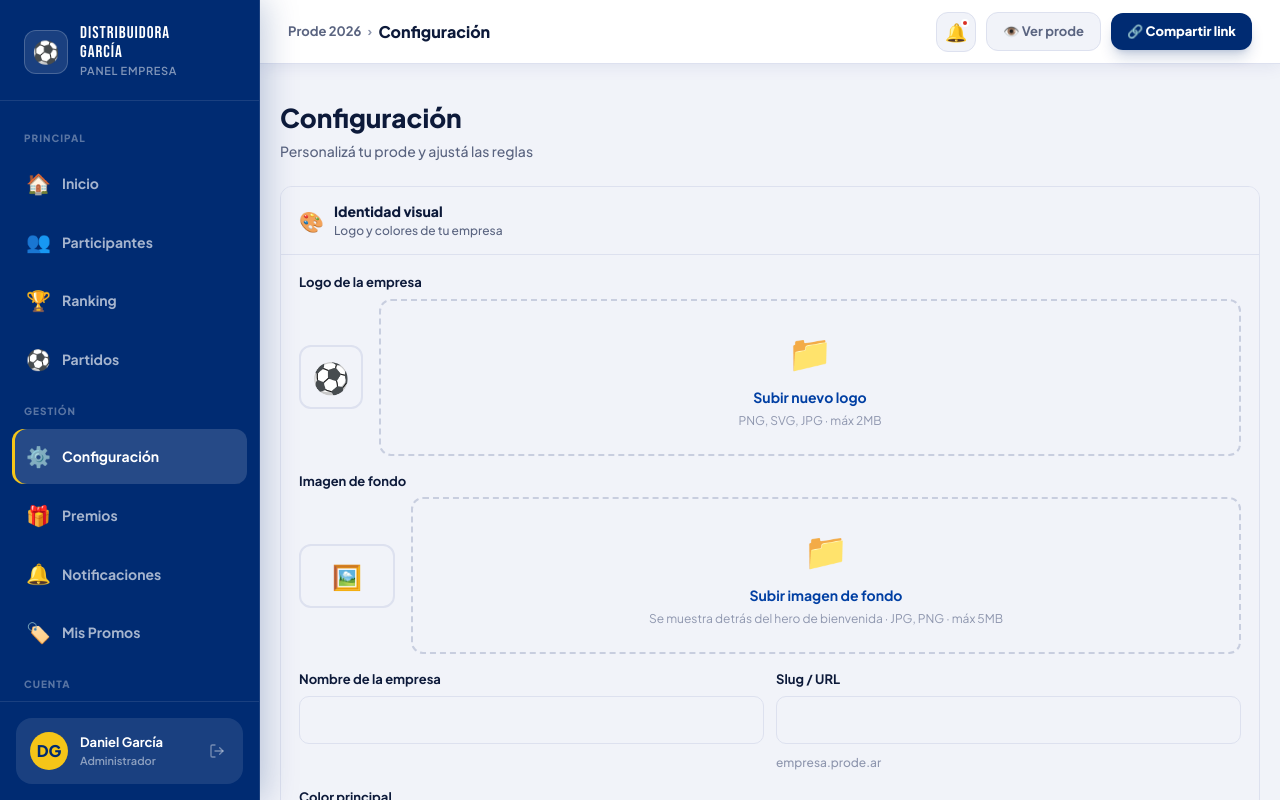
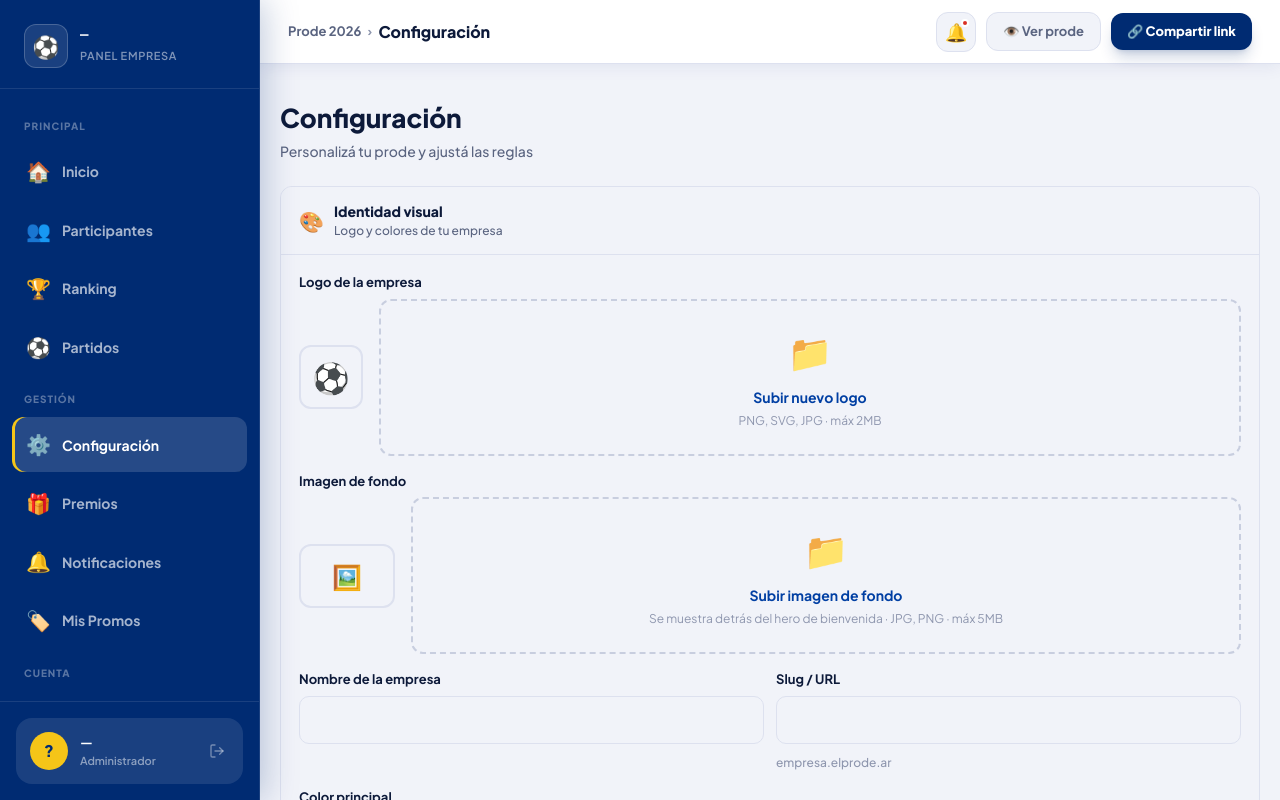
Before and after one commit to elprodeargento/prode-argento, a Next.js app in the folder apps/web/: page /empresa/configuracion in a window 1280 px wide. Shown: the top 800 px of the page. Built offline with nearby package versions, Linux system fonts and the light colour scheme; no server answers.

Commit message:
Render deploy

```diff
--- a/apps/web/src/app/(empresa)/empresa/dashboard/page.tsx
+++ b/apps/web/src/app/(empresa)/empresa/dashboard/page.tsx
@@ -48,7 +48,7 @@ export default async function EmpresaDashboardPage() {
       <div className="page-header">
         <div>
           <h1 className="text-[26px] font-[900] text-[#0D1A3A] mb-1">
-            ¡Buen día, {user.user_metadata?.full_name?.split(' ')[0] || 'Daniel'}! 👋
+            ¡Buen día, {(user.user_metadata?.full_name || user.user_metadata?.name || user.email)?.split(/[ @]/)[0]}! 👋
           </h1>
           <p className="text-[14px] text-[#5A6480] font-medium">Acá está todo lo que pasa en tu prode hoy</p>
         </div>
--- a/apps/web/src/components/empresa/ConfigForm.tsx
+++ b/apps/web/src/components/empresa/ConfigForm.tsx
@@ -259,7 +259,7 @@ export function ConfigForm() {
                 {...register('slug')}
                 className="field-input"
               />
-              <div className="field-hint mt-1">{watch('slug') || 'empresa'}.prode.ar</div>
+              <div className="field-hint mt-1">{watch('slug') || 'empresa'}.elprode.ar</div>
               {errors.slug && <p className="text-xs text-red-500 mt-1">{errors.slug.message}</p>}
             </div>
           </div>
--- a/apps/web/src/components/empresa/DashboardLink.tsx
+++ b/apps/web/src/components/empresa/DashboardLink.tsx
@@ -6,7 +6,7 @@ export function DashboardLink({ empresa }: { empresa: any }) {
   const [copied, setCopied] = useState(false)
   const [showQR, setShowQR] = useState(false)
 
-  const url = `${empresa?.slug ?? 'miempresa'}.prode.ar`
+  const url = `${empresa?.slug ?? 'miempresa'}.elprode.ar`
   const fullUrl = `https://${url}`
 
   const copy = () => {
--- a/apps/web/src/components/empresa/NotifForm.tsx
+++ b/apps/web/src/components/empresa/NotifForm.tsx
@@ -41,7 +41,7 @@ function EmailPreview({ message }: { message: string }) {
       <div className="bg-slate-100 px-4 py-3 border-b border-slate-200 space-y-1">
         <div className="flex items-center gap-2 text-xs font-bold text-slate-500">
           <span className="w-14 text-right text-slate-400">De:</span>
-          <span className="text-slate-700">Prode Mundial 2026 &lt;no-reply@prode.ar&gt;</span>
+          <span className="text-slate-700">Prode Mundial 2026 &lt;no-reply@elprode.ar&gt;</span>
         </div>
         <div className="flex items-center gap-2 text-xs font-bold text-slate-500">
           <span className="w-14 text-right text-slate-400">Para:</span>
--- a/apps/web/src/components/empresa/OnboardingWizard.tsx
+++ b/apps/web/src/components/empresa/OnboardingWizard.tsx
@@ -90,7 +90,7 @@ export function OnboardingWizard() {
   }
 
   const copyLink = () => {
-    const url = `https://${business?.slug}.prode.ar`
+    const url = `https://${business?.slug}.elprode.ar`
     navigator.clipboard?.writeText(url)
     setCopied(true)
     setTimeout(() => setCopied(false), 2000)
@@ -114,7 +114,7 @@ export function OnboardingWizard() {
 
           <div className="bg-slate-50 rounded-2xl p-4 flex items-center gap-3 mb-4 border border-slate-200">
             <span className="flex-1 text-left text-sm font-black text-[#002B72] truncate italic">
-              {business?.slug}.prode.ar
+              {business?.slug}.elprode.ar
             </span>
             <button
               onClick={copyLink}
--- a/apps/web/src/components/layout/EmpresaSidebar.tsx
+++ b/apps/web/src/components/layout/EmpresaSidebar.tsx
@@ -33,15 +33,34 @@ const navGroups = [
   }
 ]
 
+interface Business { name: string; logo_url?: string | null }
+
+function initials(name: string) {
+  return name.split(' ').slice(0, 2).map(w => w[0]).join('').toUpperCase()
+}
+
 export function EmpresaSidebar({ isOpen, onClose }: { isOpen: boolean; onClose: () => void }) {
   const path = usePathname()
   const router = useRouter()
   const supabase = createClient()
   const [badges, setBadges] = useState<Record<string, string>>({})
+  const [business, setBusiness] = useState<Business | null>(null)
+  const [userName, setUserName] = useState('')
+  const [userEmail, setUserEmail] = useState('')
 
   useEffect(() => {
     apiGet<{ data: unknown[]; total: number }>('/participants/me?page=1&limit=1')
       .then(res => setBadges({ participants: String(res.total) }))
+      .catch(() => {})
+
+    supabase.auth.getUser().then(({ data: { user } }) => {
+      if (!user) return
+      setUserName(user.user_metadata?.full_name || user.user_metadata?.name || user.email?.split('@')[0] || '')
+      setUserEmail(user.email || '')
+    })
+
+    apiGet<Business>('/businesses/me')
+      .then(biz => setBusiness(biz))
       .catch(() => {})
   }, [])
 
@@ -49,6 +68,10 @@ export function EmpresaSidebar({ isOpen, onClose }: { isOpen: boolean; onClose:
     await supabase.auth.signOut()
     router.push('/empresa/login')
   }
+
+  const companyName = business?.name ?? ''
+  const userInitials = userName ? initials(userName) : '?'
+
   return (
     <>
       {/* Mobile Overlay */}
@@ -65,9 +88,15 @@ export function EmpresaSidebar({ isOpen, onClose }: { isOpen: boolean; onClose:
       `}>
         <div className="pt-6 px-6 pb-5 border-b border-white/10 flex items-center justify-between">
           <div className="flex items-center gap-3">
-            <div className="w-[44px] h-[44px] bg-white/10 rounded-xl flex items-center justify-center text-[22px] border-[1.5px] border-white/20">⚽</div>
+            <div className="w-[44px] h-[44px] bg-white/10 rounded-xl flex items-center justify-center text-[22px] border-[1.5px] border-white/20 overflow-hidden">
+              {business?.logo_url
+                ? <img src={business.logo_url} alt="" className="w-full h-full object-cover" />
+                : '⚽'}
+            </div>
             <div className="flex-1 min-w-0">
-              <div className="font-bebas text-white text-[17px] tracking-[1px] leading-[1.1] truncate">DISTRIBUIDORA<br />GARCÍA</div>
+              <div className="font-bebas text-white text-[17px] tracking-[1px] leading-[1.1] truncate uppercase">
+                {companyName || '—'}
+              </div>
               <div className="text-white/50 text-[11px] font-semibold uppercase tracking-[0.06em] mt-0.5">Panel empresa</div>
             </div>
           </div>
@@ -112,9 +141,11 @@ export function EmpresaSidebar({ isOpen, onClose }: { isOpen: boolean; onClose:
 
         <div className="p-4 border-t border-white/10">
           <div className="flex items-center gap-3 bg-white/10 rounded-2xl p-3.5">
-            <div className="w-[38px] h-[38px] rounded-full bg-[#F5C518] flex items-center justify-center font-black text-[#002B72] text-[16px]">DG</div>
+            <div className="w-[38px] h-[38px] rounded-full bg-[#F5C518] flex items-center justify-center font-black text-[#002B72] text-[16px] shrink-0">
+              {userInitials}
+            </div>
             <div className="flex-1 min-w-0">
-              <div className="text-white text-[13px] font-bold truncate">Daniel García</div>
+              <div className="text-white text-[13px] font-bold truncate">{userName || userEmail || '—'}</div>
               <div className="text-white/50 text-[11px] font-semibold">Administrador</div>
             </div>
             <button onClick={handleLogout} title="Cerrar sesión" className="text-white/40 hover:text-white transition-colors p-1">
--- a/apps/web/src/middleware.ts
+++ b/apps/web/src/middleware.ts
@@ -2,13 +2,19 @@ import { type NextRequest, NextResponse } from 'next/server'
 import { updateSession } from '@/utils/supabase/middleware'
 
 const ROOT_DOMAINS = ['elprode.ar', 'localhost']
+
+const RESERVED_SLUGS = new Set([
+  'www', 'api', 'app', 'admin', 'mail', 'smtp', 'ftp', 'cdn',
+  'static', 'assets', 'media', 'dev', 'staging', 'test', 'demo',
+  'blog', 'docs', 'help', 'support', 'status', 'auth',
+])
 
 function getSlug(host: string): string | null {
   const bare = host.split(':')[0]
   for (const root of ROOT_DOMAINS) {
     if (bare.endsWith(`.${root}`)) {
       const slug = bare.slice(0, -(root.length + 1))
-      if (slug && slug !== 'www') return slug
+      if (slug && !RESERVED_SLUGS.has(slug)) return slug
     }
   }
   return null
```
Also changed, not shown: 2 other files (tests, documents, lock files or other folders).
